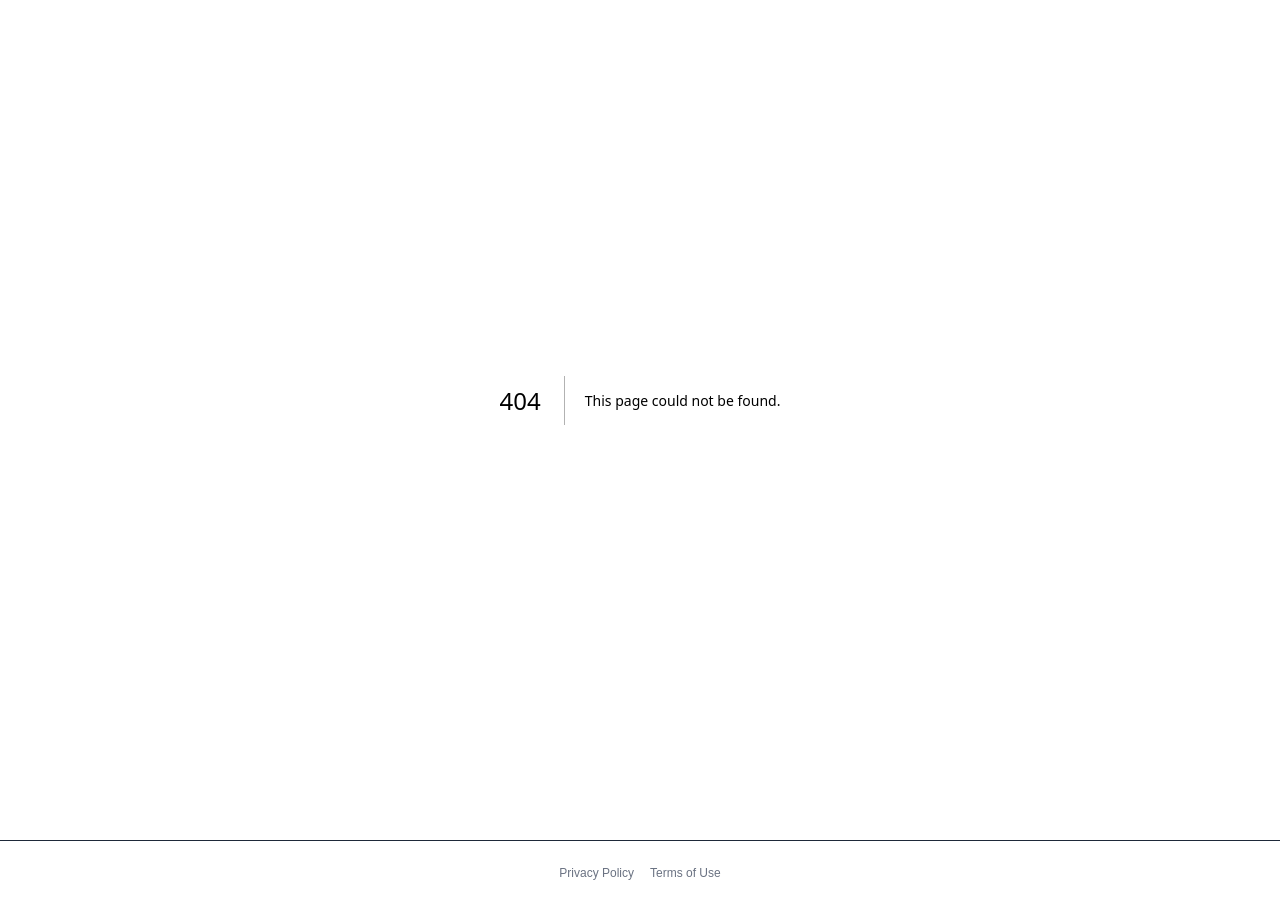
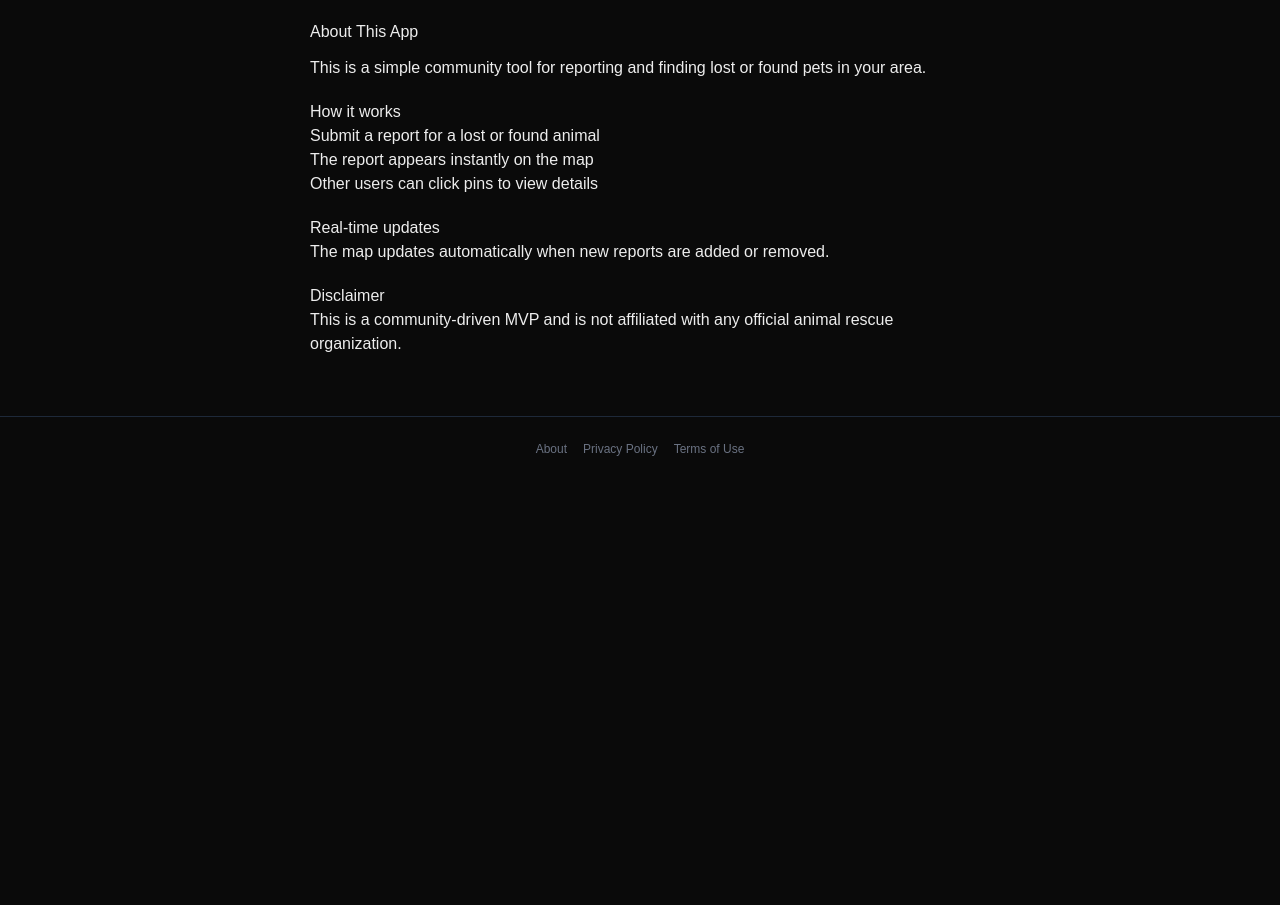
Before and after one commit to jgilis/LostPetsWebsite, a Next.js app: page /about in a window 1280 px wide. Before the commit this address had no page. After the commit the page ends 800 px from the top, so only its background shows below. Built offline with nearby package versions, Linux system fonts and the light colour scheme.

Commit message:
unstructured final touches for MVP

```diff
--- /dev/null
+++ b/app/about/page.tsx
@@ -0,0 +1,30 @@
+export default function AboutPage() {
+  return (
+    <div style={{ maxWidth: "700px", margin: "0 auto", padding: "20px" }}>
+      <h1>About This App</h1>
+
+      <p style={{ marginTop: "12px" }}>
+        This is a simple community tool for reporting and finding lost or found pets
+        in your area.
+      </p>
+
+      <h2 style={{ marginTop: "20px" }}>How it works</h2>
+      <ul>
+        <li>Submit a report for a lost or found animal</li>
+        <li>The report appears instantly on the map</li>
+        <li>Other users can click pins to view details</li>
+      </ul>
+
+      <h2 style={{ marginTop: "20px" }}>Real-time updates</h2>
+      <p>
+        The map updates automatically when new reports are added or removed.
+      </p>
+
+      <h2 style={{ marginTop: "20px" }}>Disclaimer</h2>
+      <p>
+        This is a community-driven MVP and is not affiliated with any official
+        animal rescue organization.
+      </p>
+    </div>
+  );
+}
--- a/app/layout.tsx
+++ b/app/layout.tsx
@@ -34,6 +34,9 @@ export default function RootLayout({
 
         {/* FOOTER */}
         <footer className="text-center text-xs text-gray-500 py-6 space-x-4 border-t border-gray-800 mt-10">
+          <a href="/about" className="hover:text-gray-300">
+            About
+          </a>
           <a href="/privacy" className="hover:text-gray-300">
             Privacy Policy
           </a>
--- a/src/components/Map.tsx
+++ b/src/components/Map.tsx
@@ -105,8 +105,8 @@ export default function Map() {
     animalFilter
   );
 
-  const isClusterMode = zoom <= 13;
-  const isDetailMode = zoom >= 14;
+  const isClusterMode = zoom < 13.5;
+  const isDetailMode = zoom >= 13.5;
 
   const renderPopup = (r: Report) => (
     <div style={{ maxWidth: "200px" }}>
@@ -192,8 +192,10 @@ export default function Map() {
           display: "flex",
           flexDirection: "column",
           gap: "10px",
-          marginBottom: "10px",
-          alignItems: "center",
+          justifyContent: "center",
+          paddingTop: "6px",
+          maxWidth: "100%",
+          width: "100%",
         }}
       >
 
@@ -204,6 +206,7 @@ export default function Map() {
             gap: "8px",
             flexWrap: "wrap",
             justifyContent: "center",
+            width: "100%",
             paddingTop: "6px", // 🔥 IMPORTANT: prevents top-edge clipping illusion
           }}
         >
@@ -220,10 +223,11 @@ export default function Map() {
                 key={a}
                 onClick={() => setAnimalFilter(a as any)}
                 style={{
-                  padding: "6px 12px",
+                  padding: "5px 10px",
                   borderRadius: "20px",
                   cursor: "pointer",
                   fontWeight: 500,
+                  whiteSpace: "nowrap",
 
                   border: `4px solid ${color}`,
 
@@ -249,7 +253,9 @@ export default function Map() {
           style={{
             display: "flex",
             gap: "8px",
-            paddingTop: "4px",
+            justifyContent: "center",
+            width: "100%",
+            paddingBottom: "10px",
           }}
         >
           {["all", "lost", "found"].map((t) => {
@@ -261,11 +267,12 @@ export default function Map() {
                 key={t}
                 onClick={() => setTypeFilter(t as any)}
                 style={{
-                  padding: "8px 12px",
+                  padding: "6px 10px",
                   borderRadius: "20px",
                   cursor: "pointer",
                   fontWeight: 500,
                   boxSizing: "border-box",
+                  whiteSpace: "nowrap",
 
                   lineHeight: "normal",
                   display: "inline-flex",
```
